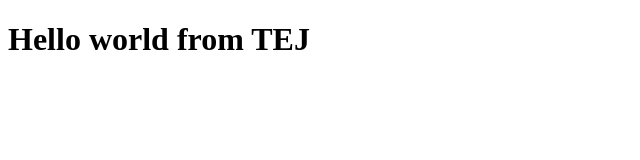
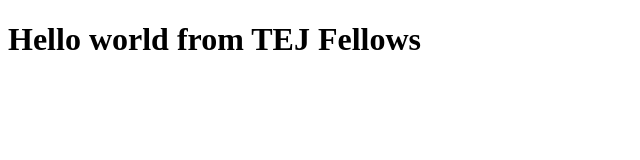
Before and after one commit to rushilshakya/git-lesson, a plain HTML site: page index.html in a window 1280 px wide. Shown: the whole page, without its empty margins (0-640 px from the left). Drawn offline with Linux system fonts and the light colour scheme.

Commit message:
feat: Fellows

```diff
--- a/index.html
+++ b/index.html
@@ -6,6 +6,6 @@
     <title>Document</title>
 </head>
 <body>
-    <h1>Hello world from TEJ</h1>
+    <h1>Hello world from TEJ Fellows</h1>
 </body>
 </html>
```
